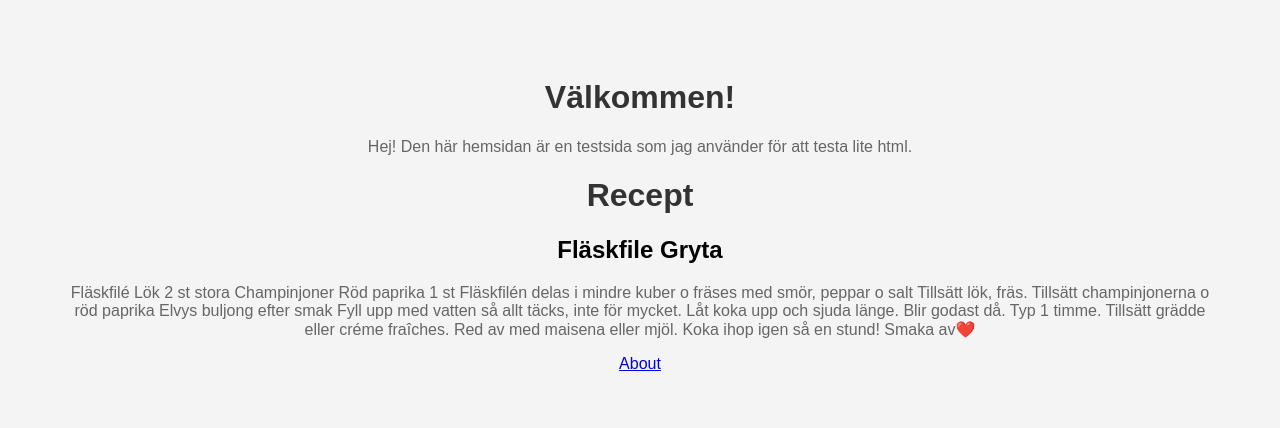
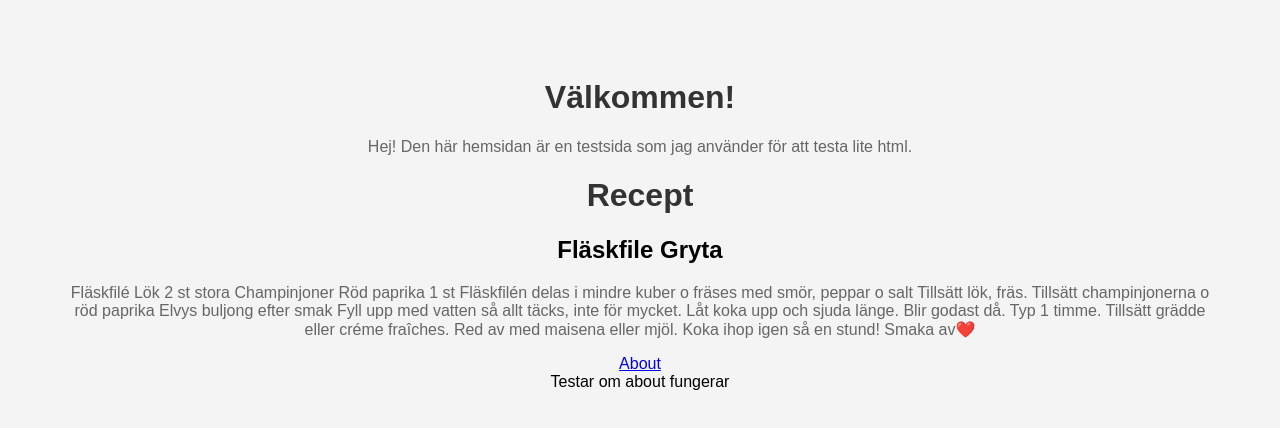
Before and after one commit to emil-eng-test/testpage, a plain HTML site: page index.html in a window 1280 px wide. Drawn offline with Linux system fonts and the light colour scheme.

Commit message:
Update index.html
Mer about

```diff
--- a/index.html
+++ b/index.html
@@ -45,5 +45,11 @@ Tillsätt grädde eller créme fraîches. Red av med maisena eller mjöl. Koka i
 </body>
 <div class "sidenav" >
 <a href="#"> About </a>
+</div>
 
+<div class="About"
+<p>
+    Testar om about fungerar
+</p>
+    </div>
 </html>
```
